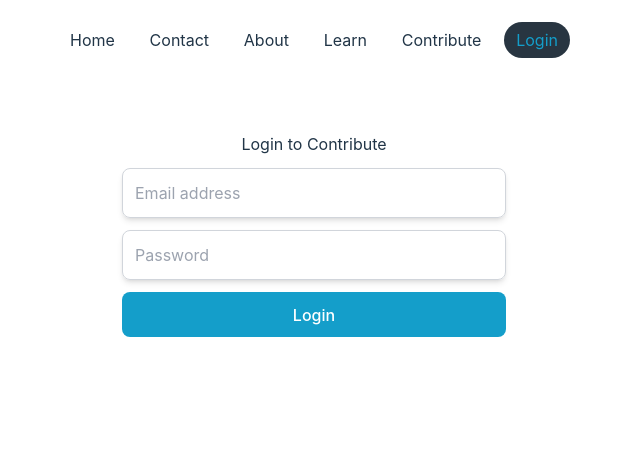
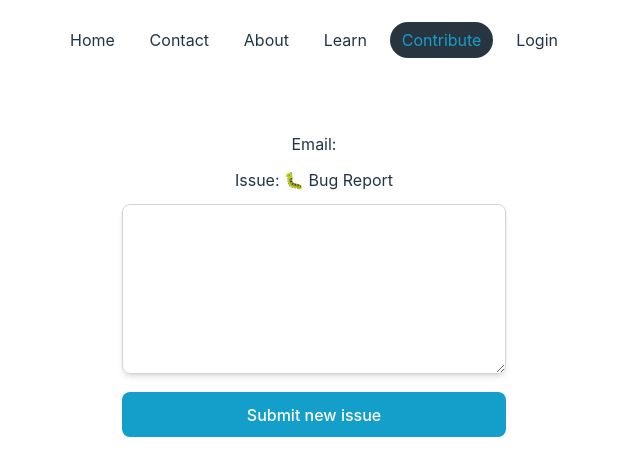
Before and after one commit to abdelilahnaciri/Routing-101, a React (Vite) app: page /contribute in a window 1280 px wide. Before the commit this address led to /login. Shown: the top 476 px of the page, without its empty margins (326-966 px from the left). Built offline with nearby package versions, Linux system fonts and the light colour scheme; the HTML template or start-up script is replaced by a standard one.

Commit message:
Convert Protected Routes to ProtectedRoute Component

```diff
--- /dev/null
+++ b/src/components/auth/ProtectedRoute.tsx
@@ -0,0 +1,15 @@
+import { ReactNode } from "react";
+import { Navigate } from "react-router-dom";
+
+interface IProps {
+  isAllowed: boolean;
+  redirectPath: string;
+  children: ReactNode;
+}
+
+const ProtectedRoute = ({ isAllowed, redirectPath, children }: IProps) => {
+  if (!isAllowed) return <Navigate to={redirectPath} />;
+  return children;
+};
+
+export default ProtectedRoute;
--- a/src/pages/Contribute.tsx
+++ b/src/pages/Contribute.tsx
@@ -1,5 +1,5 @@
 import Button from "../components/ui/Button";
-import Textarea from "../components/ui/TextArea";
+import Textarea from "../components/ui/Textarea";
 
 const ContributePage = () => {
   return (
--- a/src/router/index.tsx
+++ b/src/router/index.tsx
@@ -14,8 +14,9 @@
 import InstallationPage from "../pages/Learn/Installation";
 import ContributePage from "../pages/Contribute";
 import LoginPage from "../pages/Login";
+import ProtectedRoute from "../components/auth/ProtectedRoute";
 
-const isLoggedIn = false;
+const isLoggedIn = true;
 
 const router = createBrowserRouter(
   createRoutesFromElements(
@@ -27,11 +28,19 @@
         <Route path="/about" element={<AboutPage />} />
         <Route
           path="/contribute"
-          element={isLoggedIn ? <ContributePage /> : <Navigate to="/login" />}
+          element={
+            <ProtectedRoute isAllowed={isLoggedIn} redirectPath="/login">
+              <ContributePage />
+            </ProtectedRoute>
+          }
         />
         <Route
           path="/login"
-          element={!isLoggedIn ? <LoginPage /> : <Navigate to="/contribute" />}
+          element={
+            <ProtectedRoute isAllowed={!isLoggedIn} redirectPath="/contribute">
+              <LoginPage />
+            </ProtectedRoute>
+          }
         />
       </Route>
       {/* Learn Layout */}
```
